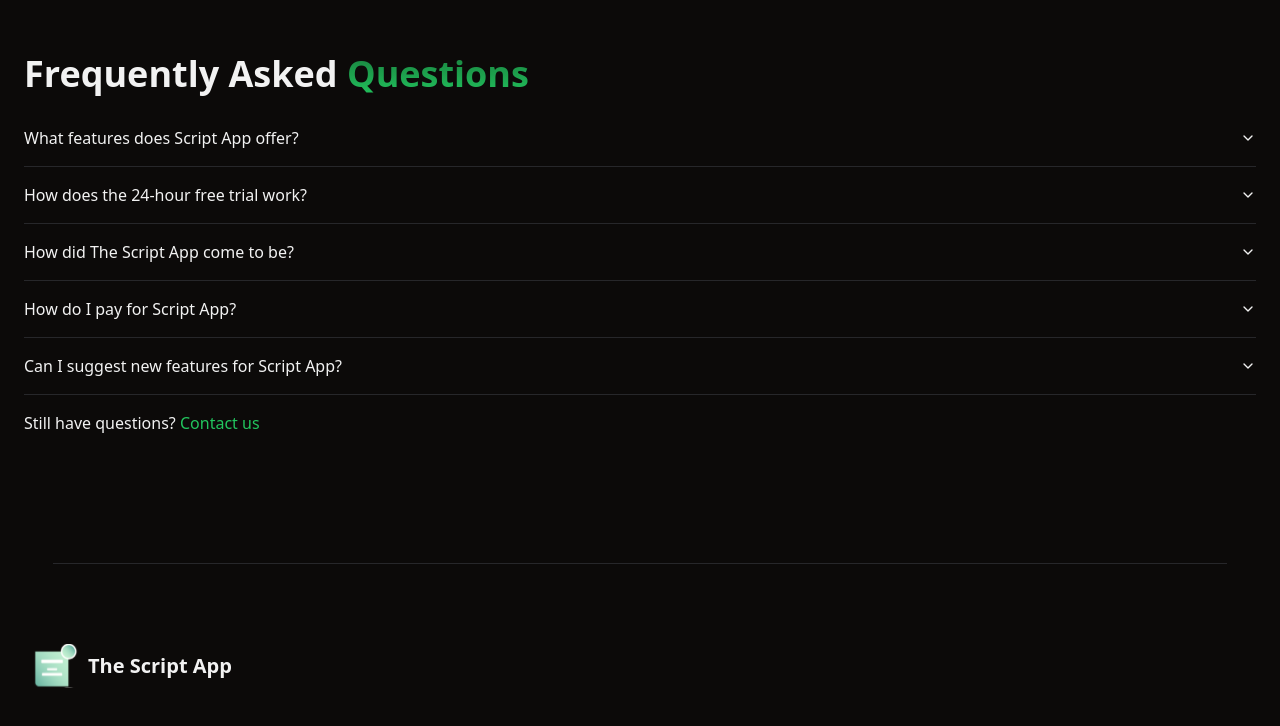
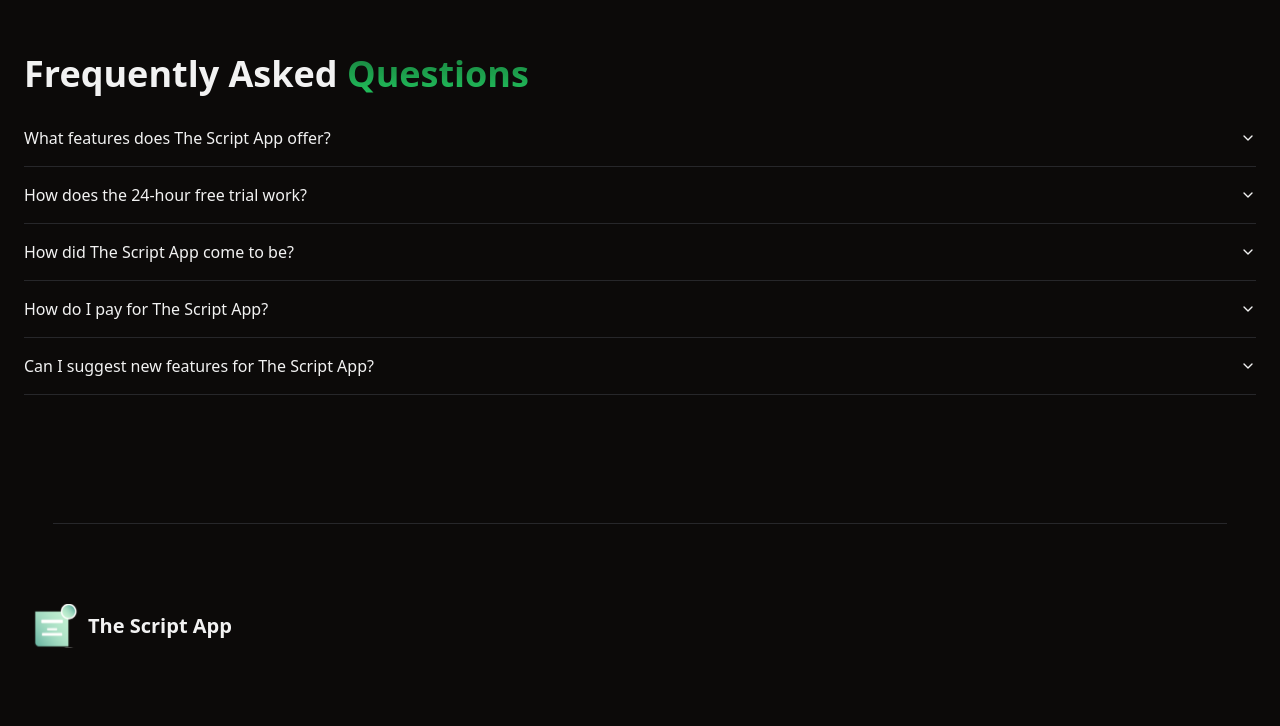
Before and after one commit to KamoEllen/coming-soon-the-script-app, a React (Vite) app: page / in a window 1280 px wide. Shown: the part 2641-3367 px from the top of the page. Built offline with nearby package versions, Linux system fonts and the light colour scheme.

Commit message:
Update FAQ.tsx

```diff
--- a/src/components/FAQ.tsx
+++ b/src/components/FAQ.tsx
@@ -1,3 +1,89 @@
+import {
+  Accordion,
+  AccordionContent,
+  AccordionItem,
+  AccordionTrigger,
+} from "@/components/ui/accordion";
+
+interface FAQProps {
+  question: string;
+  answer: string;
+  value: string;
+}
+
+const FAQList: FAQProps[] = [
+  {
+    question: "What features does The Script App offer?",
+    answer: "The Script App offers a variety of features designed to simplify the life of script supervisors. These include importing scripts, editing them, creating pages, auto-filling forms, and exporting or sending scripts via email. It's all interconnected to eliminate the need for manual retyping and streamline your workflow.",
+    value: "item-1",
+  },
+  {
+    question: "How does the 24-hour free trial work?",
+    answer:
+      "You can enjoy a 24-hour free trial of The Script App to explore all its features. During this period, you can import scripts, edit them, and use all functionalities without any charge. If you decide to continue using Script App after the trial, you can subscribe for only £20 per month.",
+    value: "item-2",
+  },
+  {
+    question:
+      "How did The Script App come to be?",
+    answer:
+      "With extensive experience in the production industry, we recognized the challenges of script management and the need for accuracy and efficiency. This led us to create The Script App, designed to elevate workflow and save time on administrative tasks.",
+    value: "item-3",
+  },
+  {
+    question: "How do I pay for The Script App?",
+    answer: "Payment for Script App is handled through a secure online payment system. You can subscribe using a credit card or other accepted payment methods. Payments are processed monthly at the rate of £20 per month.",
+    value: "item-4",
+  },
+  {
+    question:
+      "Can I suggest new features for The Script App?",
+    answer:
+      "Absolutely! We value your feedback and suggestions for improving The Script App. If you have ideas for new features or improvements, please reach out to our support team. We are committed to improving The Script App based on user input.",
+    value: "item-5",
+  },
+
+];
+
+export const FAQ = () => {
+  return (
+    <section
+      id="faq"
+      className="container py-24 sm:py-32"
+    >
+      <h2 className="text-3xl md:text-4xl font-bold mb-4">
+        Frequently Asked{" "}
+        <span className="bg-gradient-to-b from-primary/60 to-primary text-transparent bg-clip-text">
+          Questions
+        </span>
+      </h2>
+
+      <Accordion
+        type="single"
+        collapsible
+        className="w-full AccordionRoot"
+      >
+        {FAQList.map(({ question, answer, value }: FAQProps) => (
+          <AccordionItem
+            key={value}
+            value={value}
+          >
+            <AccordionTrigger className="text-left">
+              {question}
+            </AccordionTrigger>
+
+            <AccordionContent>{answer}</AccordionContent>
+          </AccordionItem>
+        ))}
+      </Accordion>
+
+
+    </section>
+  );
+};
+
+{/*
+
 import {
   Accordion,
   AccordionContent,
@@ -90,3 +176,4 @@
     </section>
   );
 };
+ */}
```
